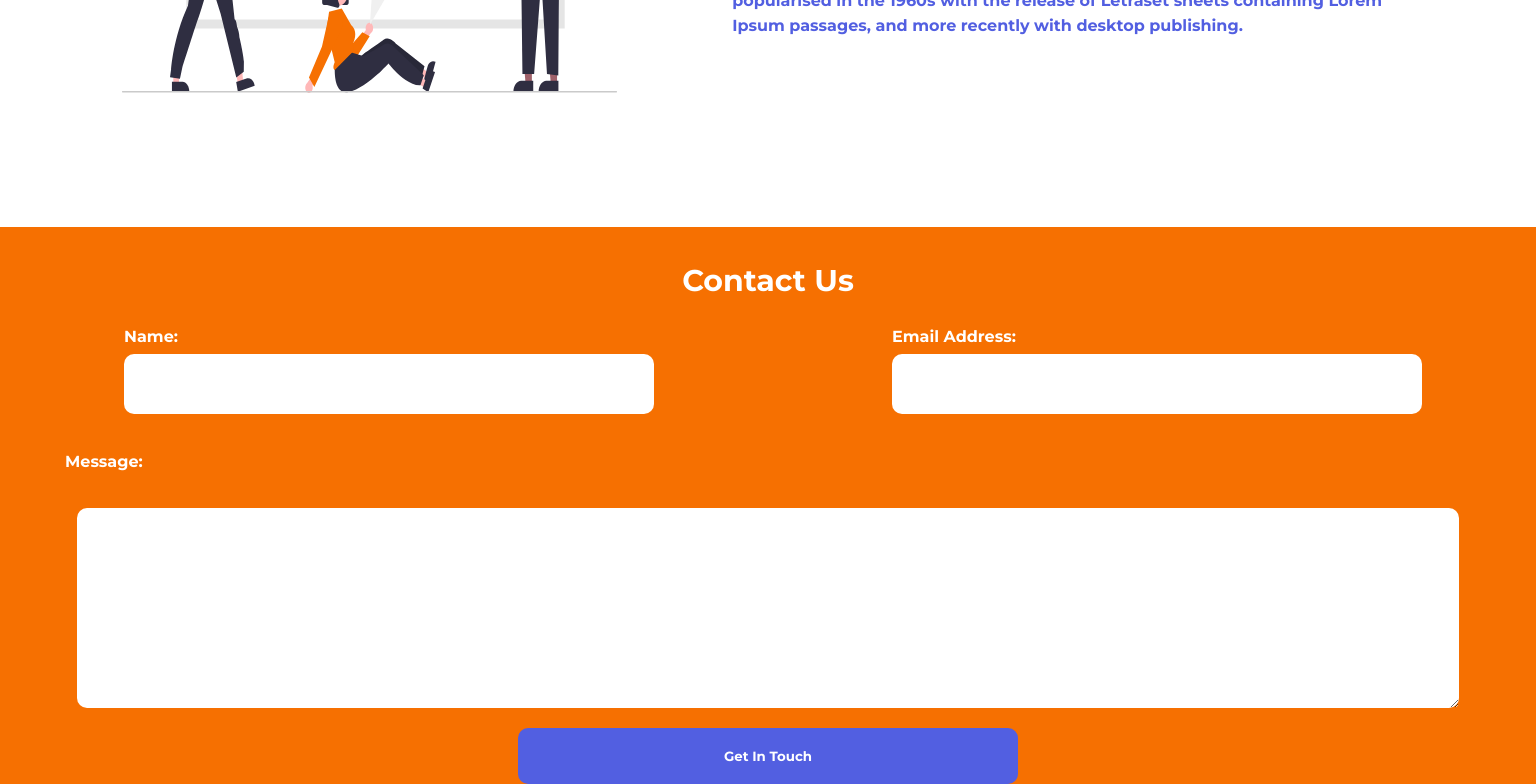
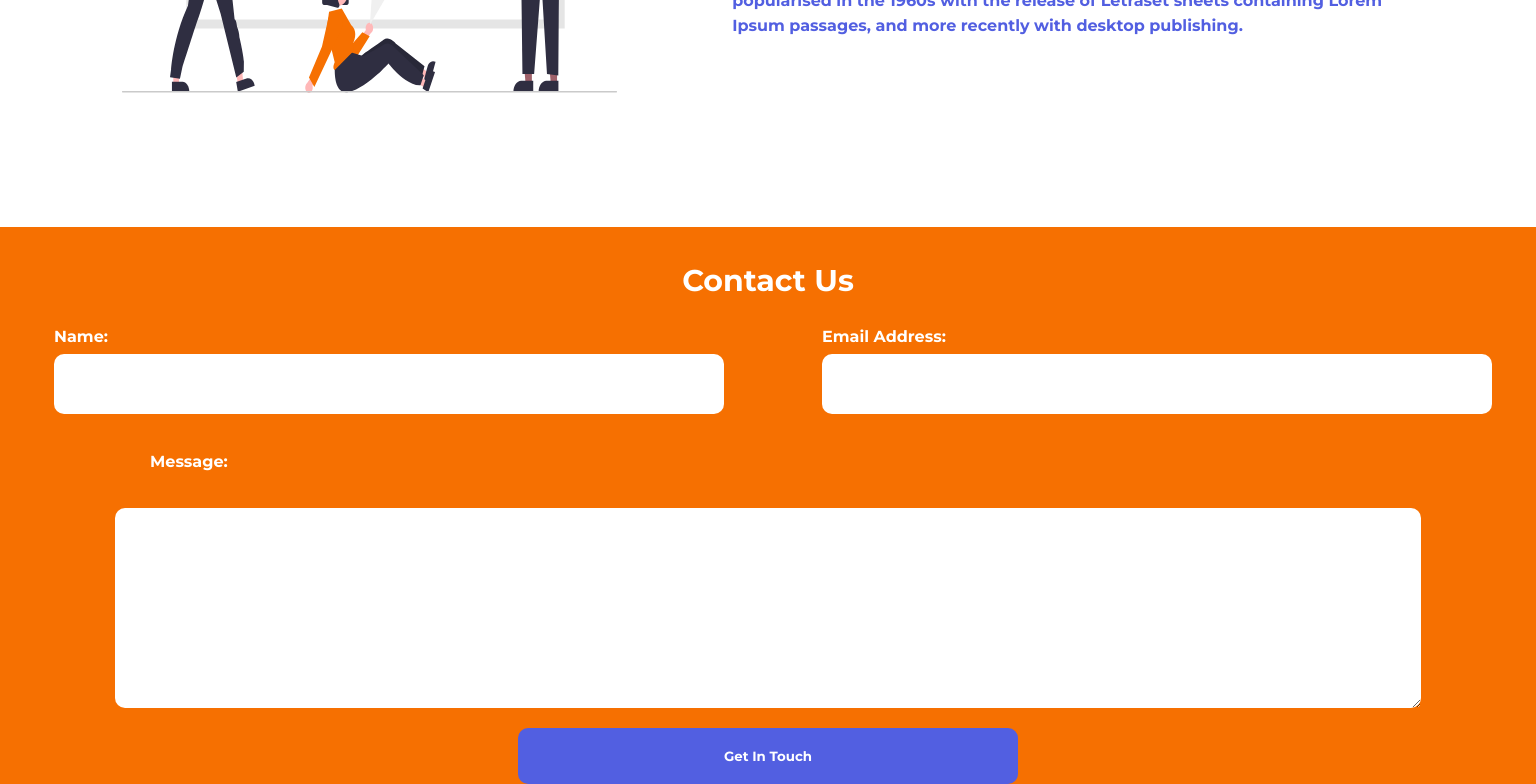
Before and after one commit to jasmineblinks/shortenit, a React (Create React App) app: page / in a window 1536 px wide. Shown: the part 1082-1866 px from the top of the page. Built offline with nearby package versions, Linux system fonts and the light colour scheme.

Commit message:
fix:updated

```diff
--- a/src/App.css
+++ b/src/App.css
@@ -396,6 +396,37 @@ textarea {
   }
 }
 
+@media screen and (min-width: 1500px) {
+  .contactUs input {
+    width: 670px;
+    height: 60px;
+    margin: auto;
+    display: block;
+    margin-bottom: 20px;
+  }
+
+  label {
+    display: block;
+
+    margin-bottom: 10px;
+    line-height: 35px;
+  }
+
+  .inputname {
+    margin-left: 150px;
+  }
+
+  textarea {
+    padding: 20px;
+    width: 85%;
+    height: 200px;
+    border: none;
+    border-radius: 10px;
+    margin-bottom: 10px;
+    margin: auto;
+    display: block;
+  }
+}
 /* @media (prefers-reduced-motion: no-preference) {
   .App-logo {
     animation: App-logo-spin infinite 20s linear;
```
